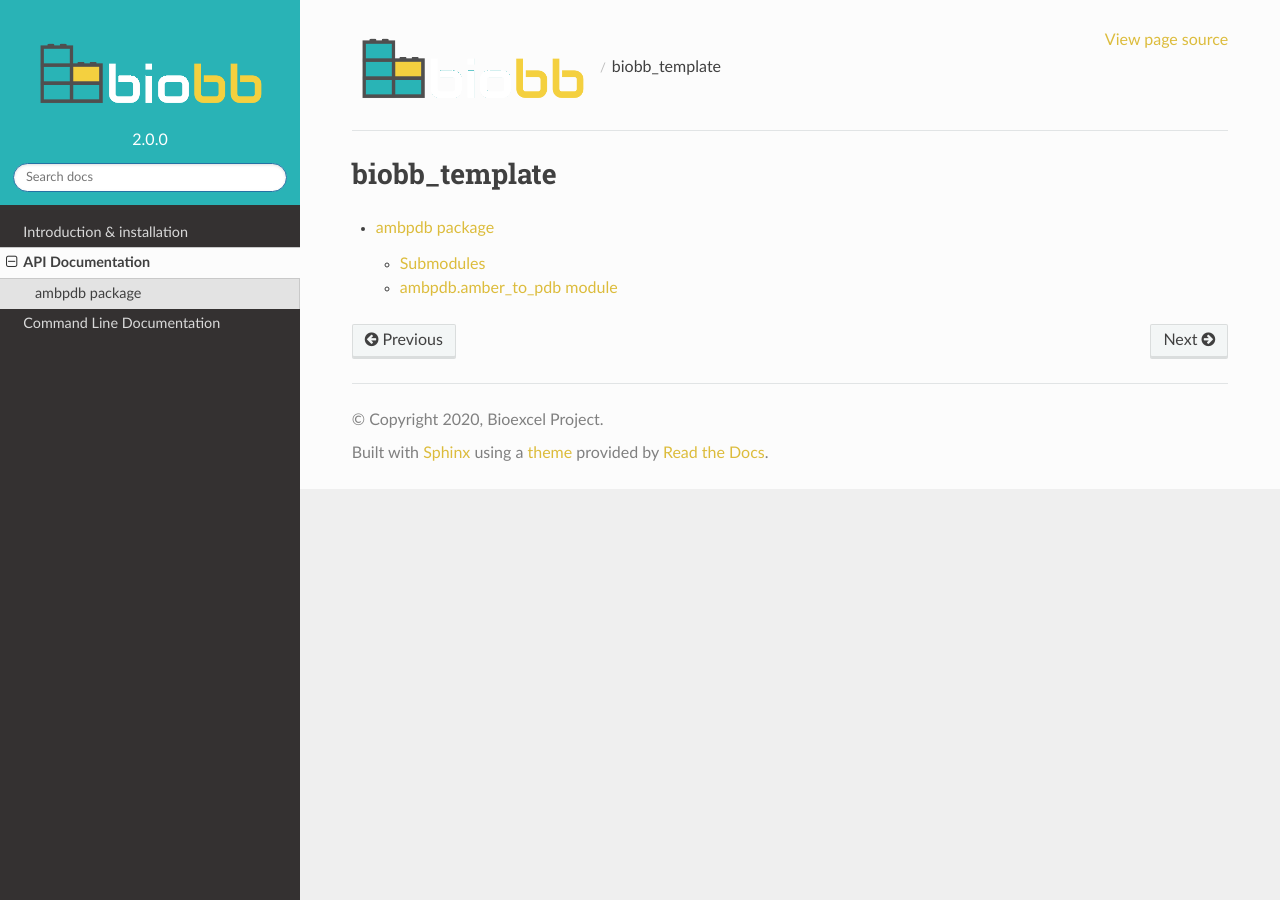
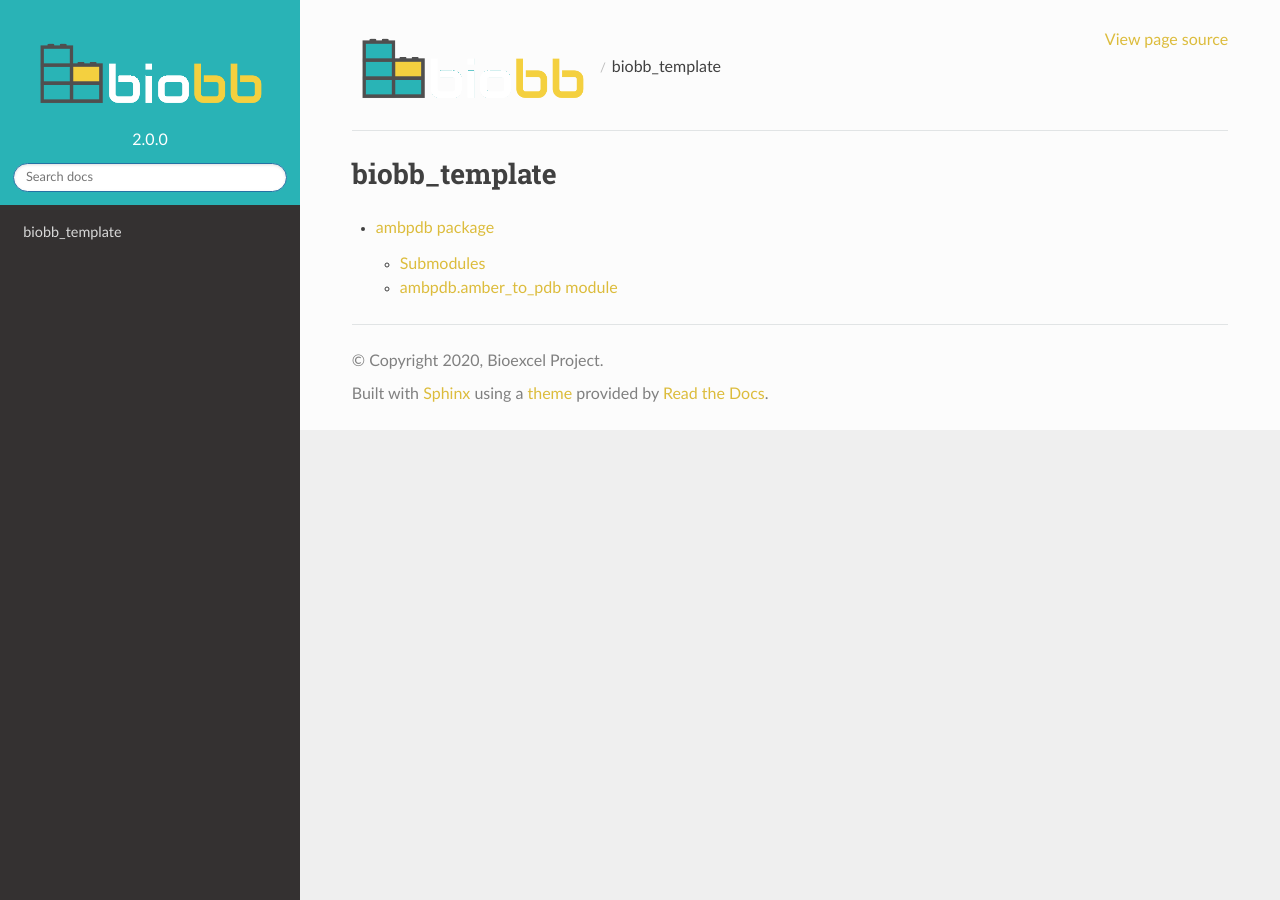
Before and after one commit to bioexcel/biobb_amber, a Sphinx documentation site: the page built from biobb_amber/docs/source/modules.rst, in a window 1280 px wide. Built offline with Sphinx 7.4.7 and the Read the Docs theme 2.0.0, drawn with Linux system fonts in a browser that asks for light colours.

Commit message:
Read the docs bug fixes

```diff
--- a/biobb_amber/docs/source/index.rst
+++ b/biobb_amber/docs/source/index.rst
@@ -15,9 +15,7 @@ Contents
 .. toctree::
    :maxdepth: 1
 
-   Introduction & installation <readme>
-   API Documentation <modules>
-   Command Line Documentation <command_line>
+
 
 Indices and tables
 ==================
```
